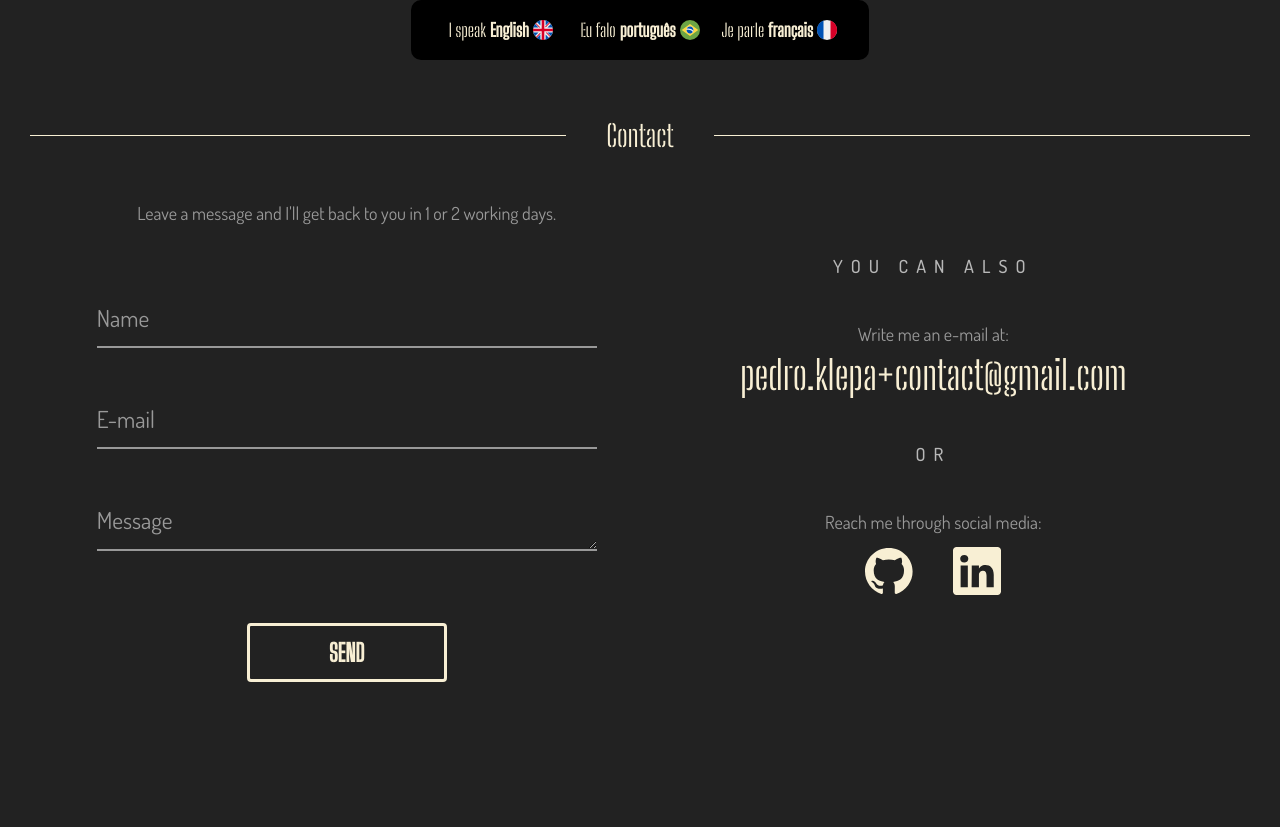
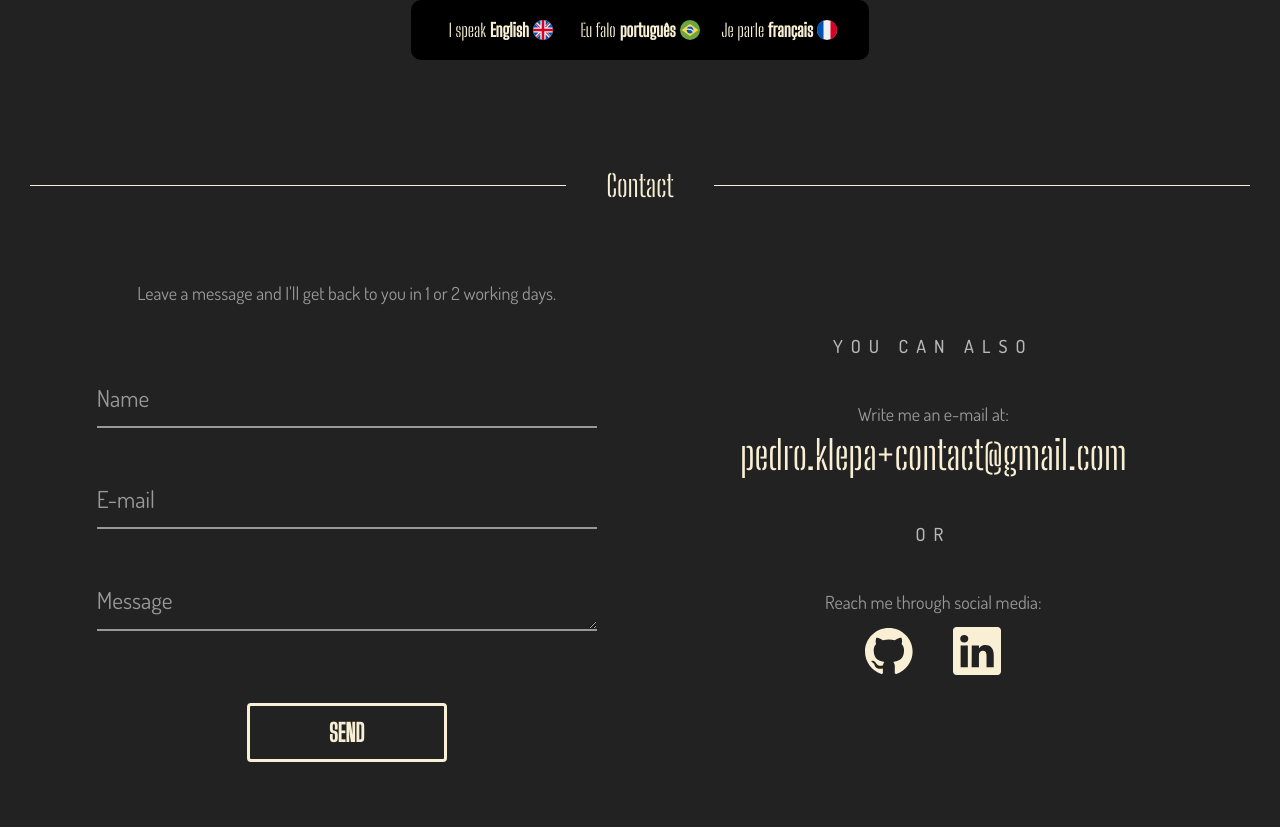
Before and after one commit to pklepa/portfolio, a Next.js app: page / in a window 1280 px wide. Shown: the part 1993-2820 px from the top of the page. Built offline with nearby package versions, Linux system fonts and the light colour scheme.

Commit message:
Enhance spacing between sections

```diff
--- a/src/styles/components/ContactSection.module.scss
+++ b/src/styles/components/ContactSection.module.scss
@@ -104,10 +104,13 @@
 
   @media (min-width: 850px) {
     display: grid;
+    grid-template-columns: repeat(2, minmax(350px, 500px));
     gap: 20px;
+
     align-items: center;
     justify-content: space-evenly;
-    grid-template-columns: repeat(2, minmax(350px, 500px));
+
+    margin-top: 30px;
 
     .linksContainer {
       margin-bottom: 30px;
--- a/src/styles/components/SkillsSection.module.scss
+++ b/src/styles/components/SkillsSection.module.scss
@@ -6,6 +6,7 @@
   width: 100%;
   padding: 30px 30px;
   margin-top: 50px;
+  margin-bottom: 50px;
 }
 
 .cardsGrid {
```
